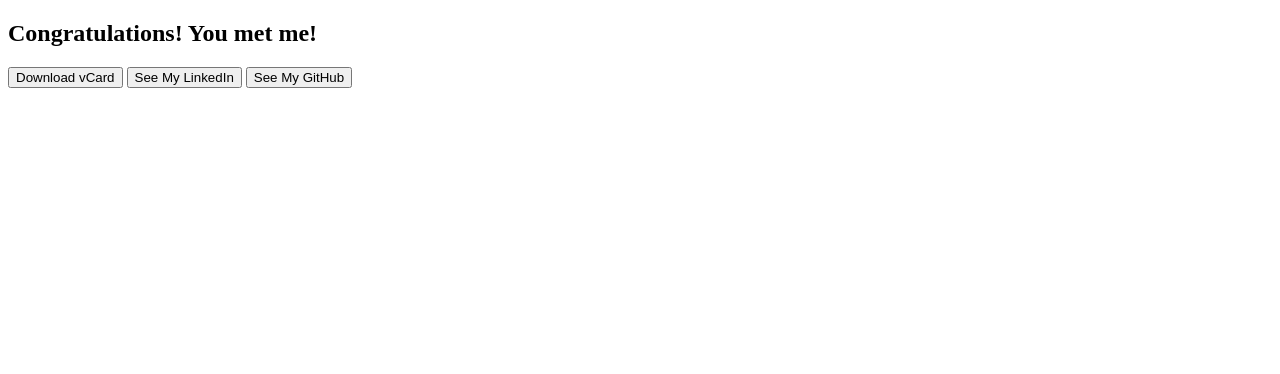
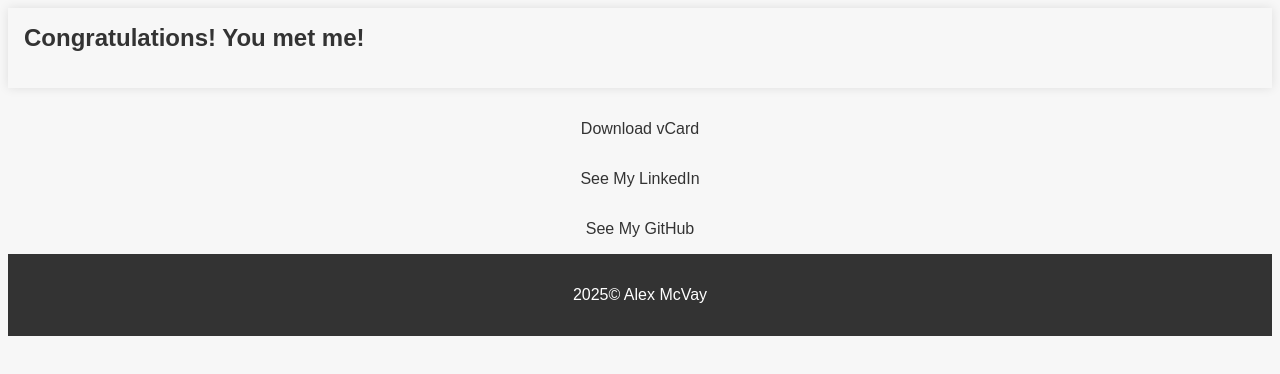
Before and after one commit to AlexMcVay/Contact-Card, a plain HTML site: page index.html in a window 1280 px wide. Drawn offline with Linux system fonts and the light colour scheme.

Commit message:
added css

```diff
--- a/index.html
+++ b/index.html
@@ -18,5 +18,7 @@
 
     </body>
     <footer>
+        <p class="copyright"><span id="currentYear"></span>&copy;  Alex McVay</p>
+        <script src="script.js"></script>
     </footer>
 </html>
--- a/script.js
+++ b/script.js
@@ -1,3 +1,9 @@
 function downloadVCard() {
     window.location.href = 'download_vcard.php';
 }
+
+function getCurrentYear() {
+  return new Date().getFullYear();
+}
+
+document.getElementById("currentYear").innerHTML = getCurrentYear();
--- a/style.css
+++ b/style.css
@@ -0,0 +1,57 @@
+:root {
+    font-family: Arial, sans-serif;
+    margin: 0;
+    padding: 0;
+    background-color: #f7f7f7;
+    color: #333;
+    --primary-color: #333;
+    --accent-color: #f7f7f7;
+}
+
+header {
+    background-color: var(:--primary-color);
+    padding: 1em;
+    text-align: center;
+}
+
+main {
+    display: flex;
+    flex-direction: column;
+    align-items: center;
+    padding: 1em;
+}
+
+section {
+    padding: 1em;
+    margin-bottom: 1em;
+    box-shadow: 0 0 10px rgba(0, 0, 0, 0.1);
+}
+
+h1, h2 {
+    margin-top: 0;
+    align:center;
+}
+
+button {
+    background-color: var(--accent-color);
+    color: var(--primary-color);
+    border: none;
+    padding: 1em 2em;
+    font-size: 1em;
+    cursor: pointer;
+    width: 100%;
+    padding: auto;
+}
+
+button:hover {
+    background-color: var(--primary-color);
+    color: calc(var(--primary-color)-#fff);
+}
+
+footer {
+    background-color: var(--primary-color);
+    color: white;
+    padding: 1em;
+    text-align: center;
+    clear: both;
+}
```
